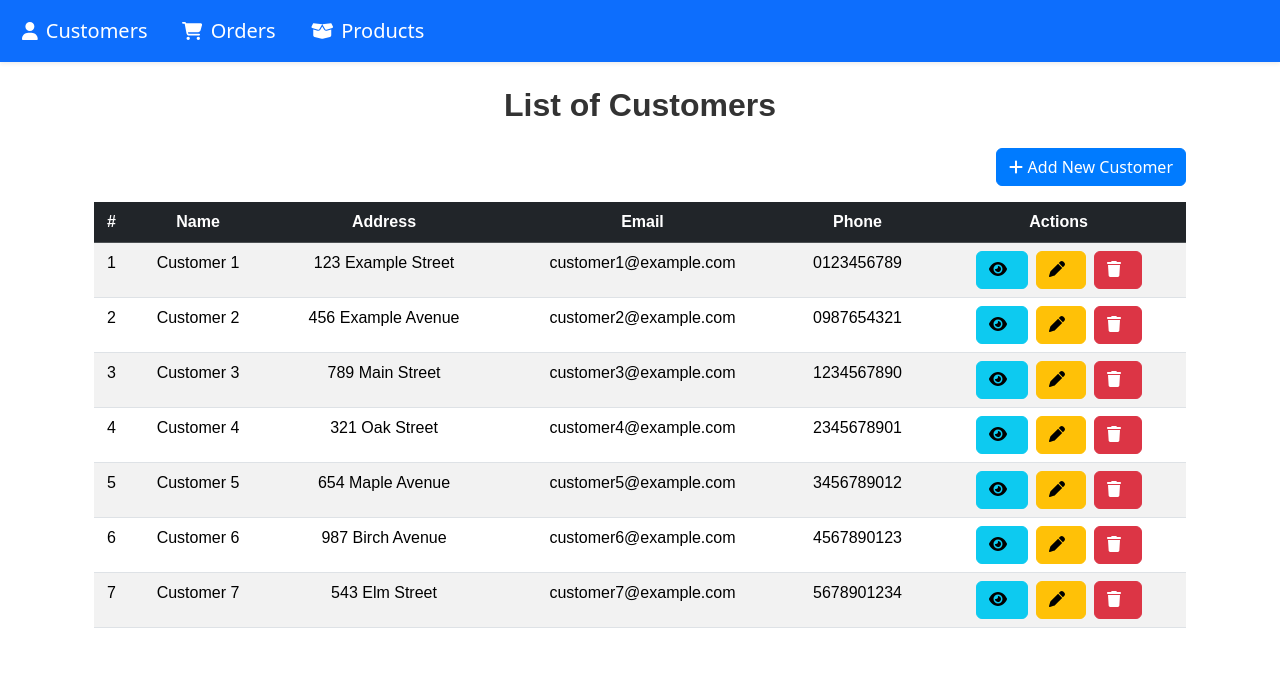
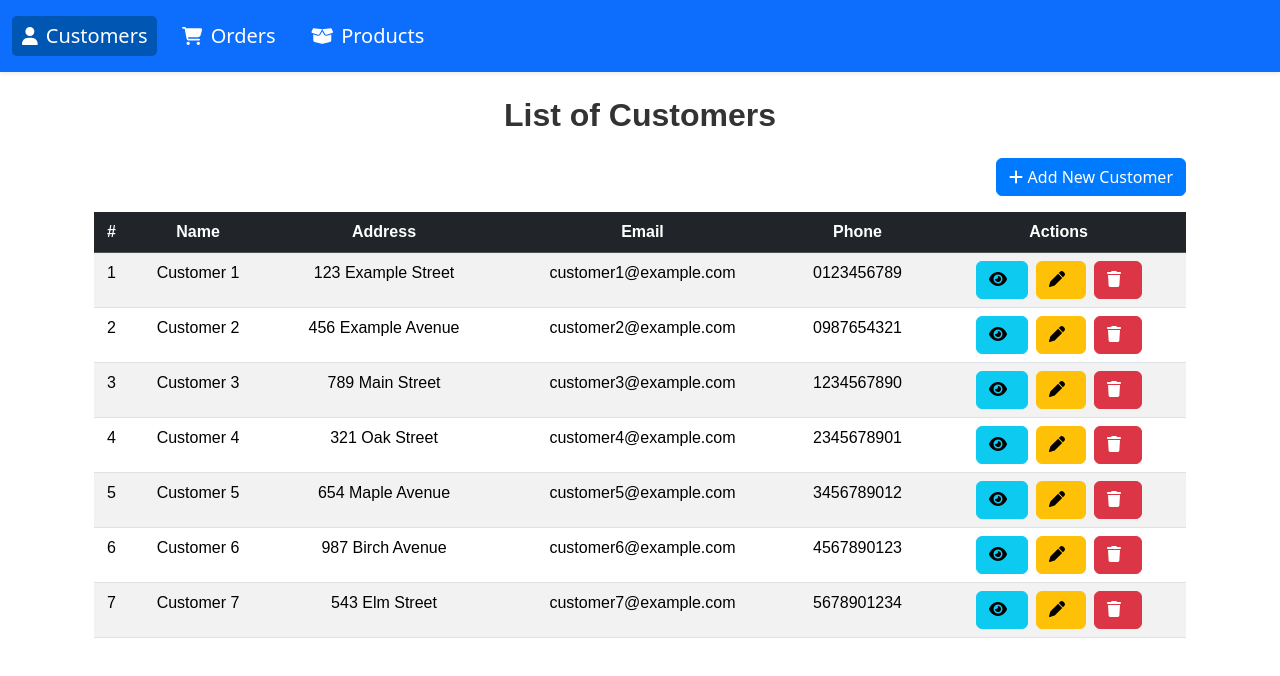
Before and after one commit to OusmaneLyDev/application-frontend-dynamique, a Vue app: page / in a window 1280 px wide. Shown: the top 676 px of the page. Built offline with nearby package versions, Linux system fonts and the light colour scheme.

Commit message:
Amélioration du CSS pour ajouter focus  sur la navbar

```diff
--- a/src/App.vue
+++ b/src/App.vue
@@ -4,15 +4,27 @@
     <nav class="navbar navbar-expand-lg navbar-dark bg-primary py-3 shadow-sm">
       <div class="container-fluid">
         <div class="d-flex w-100 justify-content-start">
-          <router-link to="/" class="navbar-brand d-flex align-items-center">
+          <router-link
+            to="/"
+            class="navbar-brand d-flex align-items-center"
+            exact-active-class="active-link"
+          >
             <font-awesome-icon :icon="['fas', 'user']" class="me-2 icon-custom" />
             <span>Customers</span>
           </router-link>
-          <router-link to="/orders" class="navbar-brand d-flex align-items-center">
+          <router-link
+            to="/orders"
+            class="navbar-brand d-flex align-items-center"
+            exact-active-class="active-link"
+          >
             <font-awesome-icon :icon="['fas', 'shopping-cart']" class="me-2 icon-custom" />
             <span>Orders</span>
           </router-link>
-          <router-link to="/products" class="navbar-brand d-flex align-items-center">
+          <router-link
+            to="/products"
+            class="navbar-brand d-flex align-items-center"
+            exact-active-class="active-link"
+          >
             <font-awesome-icon :icon="['fas', 'box-open']" class="me-2 icon-custom" />
             <span>Products</span>
           </router-link>
@@ -33,7 +45,7 @@
 <style scoped>
 /* Navbar Styling */
 .navbar {
-  background-color: #007bff; /* Primary blue color */
+  background-color: #007bff;
 }
 
 .navbar-brand {
@@ -48,11 +60,18 @@
 }
 
 .navbar-brand:hover {
-  color: #d4d4d4; /* Lighter color on hover */
+  color: #d4d4d4;
 }
 
 .icon-custom {
   font-size: 18px;
+}
+
+.active-link {
+  background-color: #0056b3; /* Slightly darker blue */
+  border-radius: 5px;
+  padding: 5px 10px;
+  color: #ffffff !important; /* Ensure text color remains white */
 }
 
 /* Align items to the left and remove extra spacing */
```
